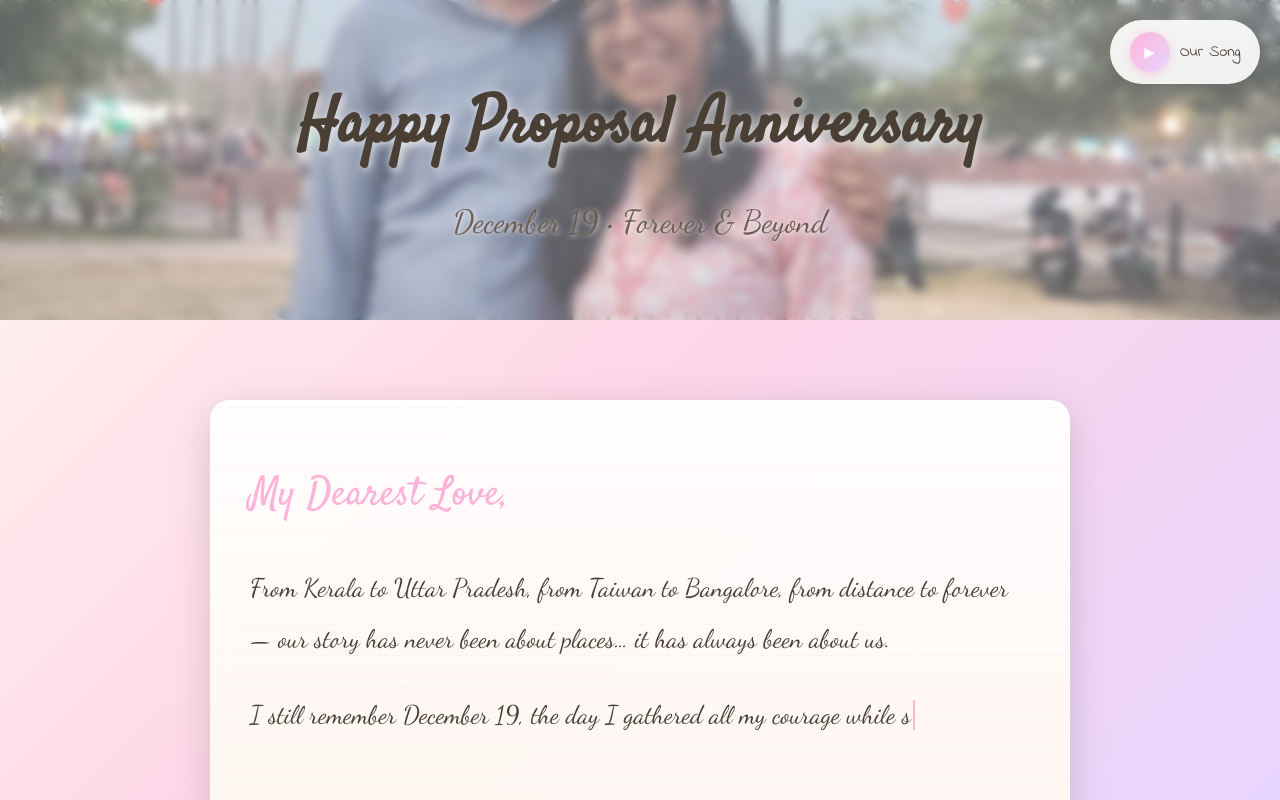
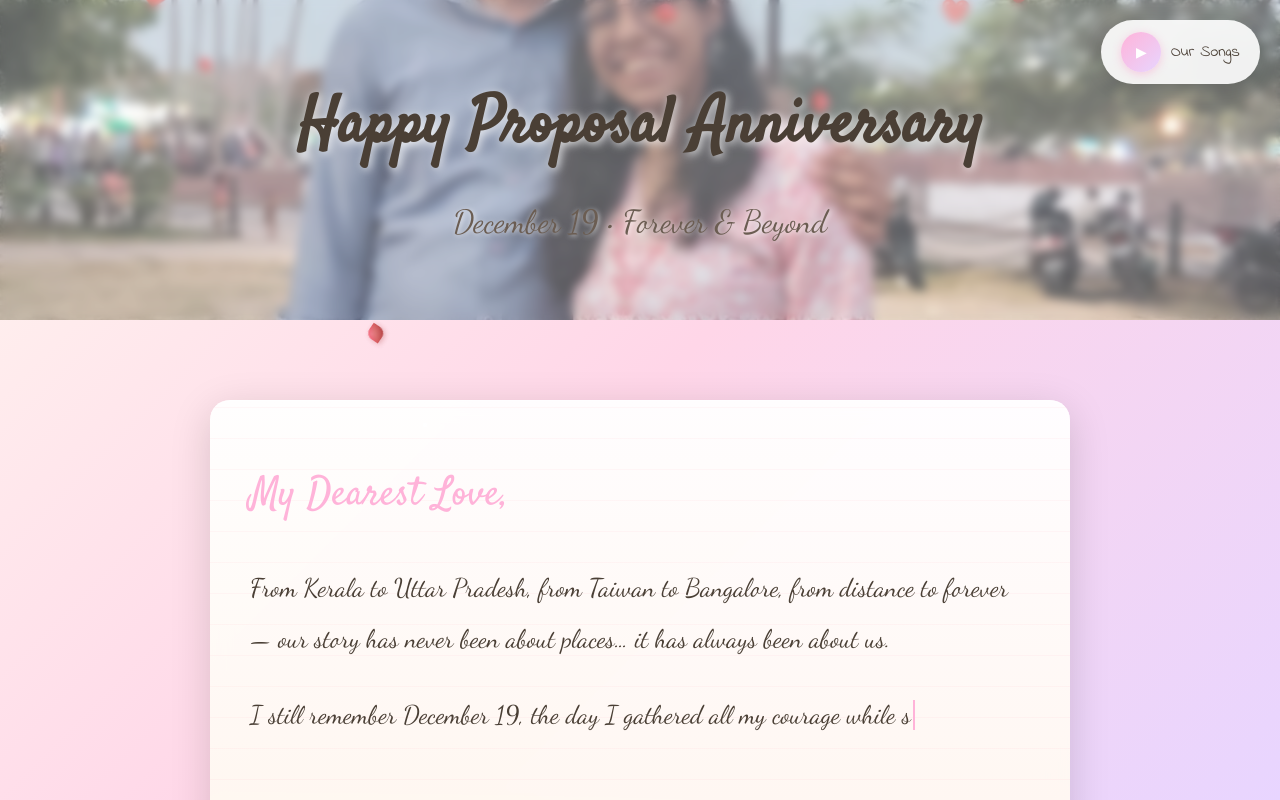
Before and after one commit to sujith-kumara/gift_19_dec, a plain HTML site: page index.html in a window 1280 px wide. Both pictures are taken after a click on the button "❚❚". Shown: the top 800 px of the page. Drawn offline with Linux system fonts and the light colour scheme.

Commit message:
song loop

```diff
--- a/index.html
+++ b/index.html
@@ -18,16 +18,21 @@
     <!-- Floating Hearts Background -->
     <div class="hearts-container" id="heartsContainer"></div>
 
+    <!-- Falling Rose Petals -->
+    <div class="petals-container" id="petalsContainer"></div>
+
     <!-- Background Music Player -->
     <div class="music-player">
         <button id="musicToggle" class="music-btn" aria-label="Play/Pause Music">
             <span class="play-icon">▶</span>
             <span class="pause-icon">❚❚</span>
         </button>
-        <span class="music-label">Our Song</span>
+        <span class="music-label" id="musicLabel">Our Songs</span>
     </div>
-    <audio id="bgMusic" loop>
+    <audio id="bgMusic">
+        <source src="Music/Tu Hai (PenduJatt.Com.Se).mp3" type="audio/mpeg">
         <source src="Music/Genius Movie Song Download Mp3 Ringtone Pagalworld.mp3" type="audio/mpeg">
+        <source src="Music/Kiliye – Arm Movie _ Malayalam Song Ringtone - MobCup.Com.Co.mp3" type="audio/mpeg">
     </audio>
 
     <!-- Header Slideshow -->
--- a/script.js
+++ b/script.js
@@ -104,10 +104,36 @@ function startSlideshows() {
     }, 5000);
 }
 
-// Background Music Control
+// Background Music Playlist
+const playlist = [
+    'Music/Tu Hai (PenduJatt.Com.Se).mp3',
+    'Music/Genius Movie Song Download Mp3 Ringtone Pagalworld.mp3',
+    'Music/Kiliye – Arm Movie _ Malayalam Song Ringtone - MobCup.Com.Co.mp3'
+];
+
+let currentSongIndex = 0;
 const bgMusic = document.getElementById('bgMusic');
 const musicToggle = document.getElementById('musicToggle');
+const musicLabel = document.getElementById('musicLabel');
 let isPlaying = false;
+
+// Load the first song
+function loadSong(index) {
+    bgMusic.src = playlist[index];
+    bgMusic.load();
+}
+
+// Play next song in playlist
+function playNextSong() {
+    currentSongIndex = (currentSongIndex + 1) % playlist.length;
+    loadSong(currentSongIndex);
+    if (isPlaying) {
+        bgMusic.play().catch(err => console.log('Playback error:', err));
+    }
+}
+
+// When a song ends, play the next one
+bgMusic.addEventListener('ended', playNextSong);
 
 musicToggle.addEventListener('click', () => {
     if (isPlaying) {
@@ -124,6 +150,7 @@ musicToggle.addEventListener('click', () => {
 
 // Try to autoplay music (may be blocked by browser)
 window.addEventListener('load', () => {
+    loadSong(0);
     bgMusic.play().then(() => {
         isPlaying = true;
         musicToggle.classList.add('playing');
@@ -160,6 +187,35 @@ function createHeart() {
 // Create hearts periodically
 function startHearts() {
     setInterval(createHeart, 800);
+}
+
+// Falling Rose Petals Animation
+function createRosePetal() {
+    const petalsContainer = document.getElementById('petalsContainer');
+    const petal = document.createElement('div');
+    petal.classList.add('rose-petal');
+
+    // Random horizontal position
+    petal.style.left = Math.random() * 100 + '%';
+
+    // Random animation delay
+    petal.style.animationDelay = Math.random() * 5 + 's';
+
+    // Random horizontal drift
+    const drift = -50 + Math.random() * 100;
+    petal.style.setProperty('--drift', drift + 'px');
+
+    petalsContainer.appendChild(petal);
+
+    // Remove petal after animation completes
+    setTimeout(() => {
+        petal.remove();
+    }, 16000);
+}
+
+// Create rose petals periodically
+function startRosePetals() {
+    setInterval(createRosePetal, 600);
 }
 
 // Add sparkles to letter paper
@@ -277,6 +333,9 @@ document.addEventListener('DOMContentLoaded', () => {
     // Start floating hearts
     startHearts();
 
+    // Start falling rose petals
+    startRosePetals();
+
     // Start sparkles
     startSparkles();
 
--- a/styles.css
+++ b/styles.css
@@ -61,6 +61,82 @@ body {
         opacity: 0;
         transform: translateY(-100vh) rotate(360deg);
     }
+}
+
+/* Falling Rose Petals */
+.petals-container {
+    position: fixed;
+    top: 0;
+    left: 0;
+    width: 100%;
+    height: 100%;
+    pointer-events: none;
+    z-index: 2;
+    overflow: hidden;
+}
+
+.rose-petal {
+    position: absolute;
+    width: 15px;
+    height: 15px;
+    background: linear-gradient(135deg, #ff1744 0%, #c62828 50%, #8b0000 100%);
+    border-radius: 50% 0 50% 0;
+    opacity: 0;
+    animation: fallPetal 12s ease-in infinite;
+    pointer-events: none;
+    box-shadow: 0 2px 5px rgba(139, 0, 0, 0.3);
+}
+
+.rose-petal::before {
+    content: '';
+    position: absolute;
+    width: 100%;
+    height: 100%;
+    background: radial-gradient(circle at 30% 30%, rgba(255, 255, 255, 0.3), transparent);
+    border-radius: inherit;
+}
+
+@keyframes fallPetal {
+    0% {
+        opacity: 0;
+        transform: translateY(-10vh) translateX(0) rotate(0deg);
+    }
+
+    10% {
+        opacity: 0.9;
+    }
+
+    90% {
+        opacity: 0.7;
+    }
+
+    100% {
+        opacity: 0;
+        transform: translateY(110vh) translateX(100px) rotate(720deg);
+    }
+}
+
+/* Petal sway variations */
+.rose-petal:nth-child(2n) {
+    animation-duration: 14s;
+    width: 12px;
+    height: 12px;
+}
+
+.rose-petal:nth-child(3n) {
+    animation-duration: 16s;
+    width: 18px;
+    height: 18px;
+}
+
+.rose-petal:nth-child(4n) {
+    animation-duration: 13s;
+}
+
+.rose-petal:nth-child(5n) {
+    animation-duration: 15s;
+    width: 14px;
+    height: 14px;
 }
 
 /* Music Player */
```
Also changed, not shown: 2 other files.
